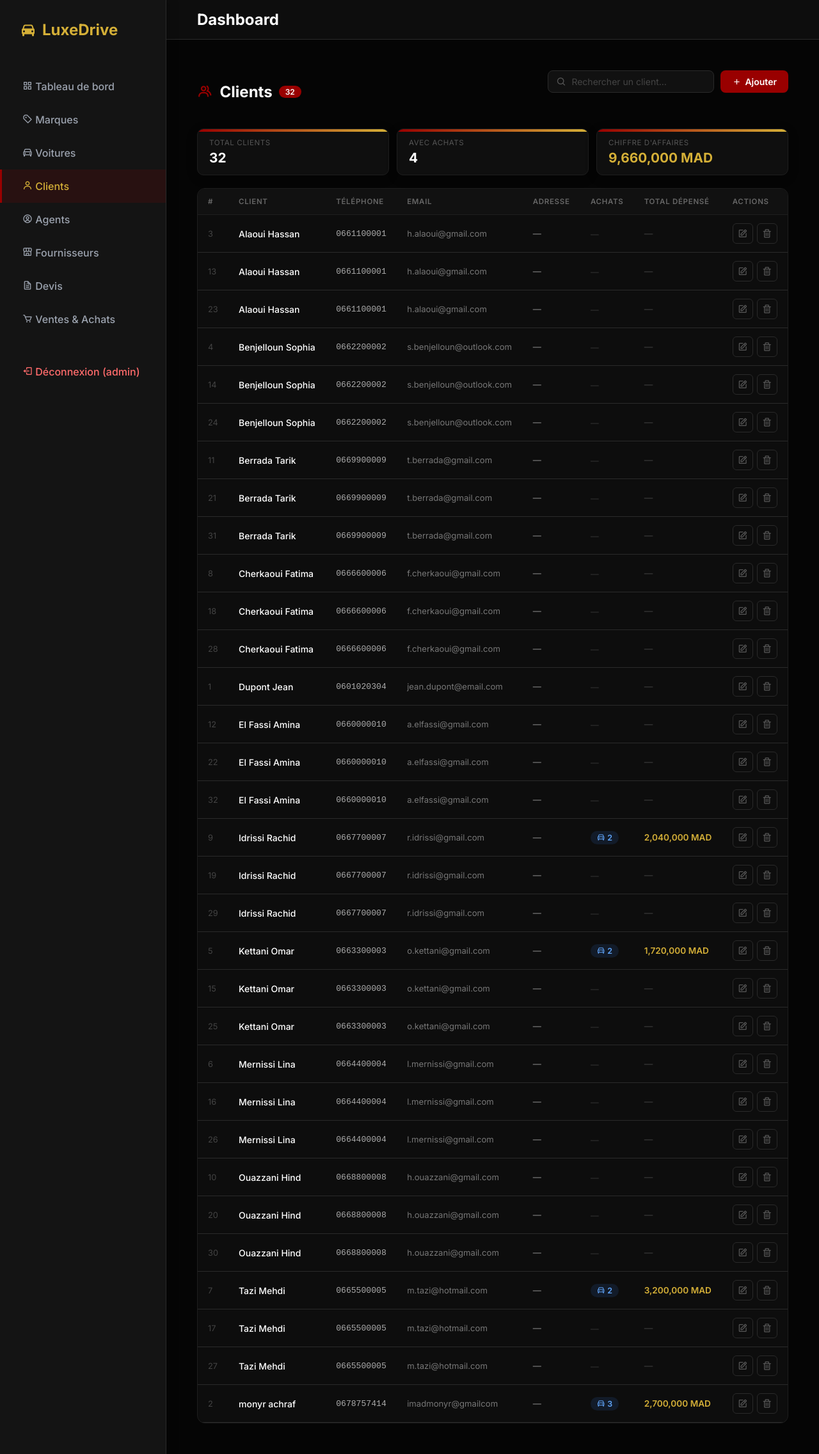
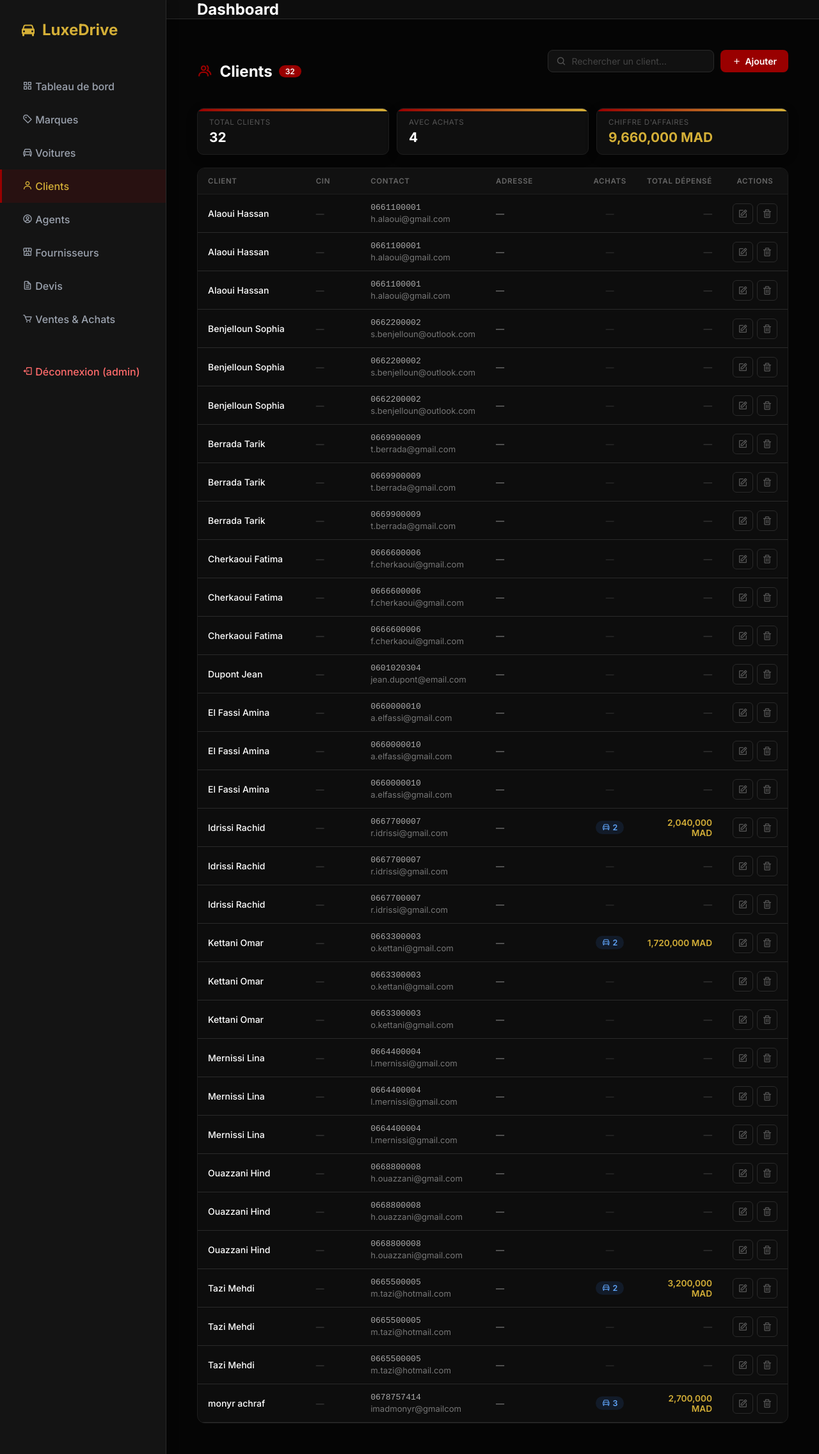
Before and after one commit to imadmonyr/PRROJECT_IMAD, a Flask app: page /clients in a window 1280 px wide. Shown: the whole page at 64% size. Run offline with Flask 3, Linux system fonts and the light colour scheme; a user stored in the database is signed in; data comes from the database, SQL or seed files in the repository; both versions use the stored data as it was after the commit.

Commit message:
Clients: add CIN column to DB and website
DB: ALTER TABLE client ADD COLUMN cin TEXT
init_db(): safe ALTER on startup

app.py:
- clients() POST: saves cin on insert
- client_edit() POST: saves cin on update

templates/clients.html:
- Add form: new CIN field between Prénom and Téléphone
- Table: 8 cols → 7 cols (merged Téléphone+Email into Contact); added CIN chip column
- colgroup fixed-width layout, overflow-x:auto on wrapper

templates/client_edit.html:
- Identité section: added CIN input (full-width row) pre-filled from DB

```diff
--- a/app.py
+++ b/app.py
@@ -179,6 +179,7 @@ def init_db():
     except Exception:
         pass  # Column already exists — safe to ignore
     for _a_col in [
+        "ALTER TABLE client ADD COLUMN cin    TEXT",
         "ALTER TABLE agent ADD COLUMN cin     TEXT",
         "ALTER TABLE agent ADD COLUMN adresse TEXT",
         "ALTER TABLE agent ADD COLUMN statut  TEXT DEFAULT 'Actif'",
@@ -512,9 +513,10 @@ def clients():
         telephone = request.form['telephone']
         email     = request.form['email']
         adresse   = request.form.get('adresse', '')
+        cin       = request.form.get('cin', '')
         cur.execute(
-            'INSERT INTO client (nom, prenom, telephone, email, adresse) VALUES (?, ?, ?, ?, ?)',
-            (nom, prenom, telephone, email, adresse)
+            'INSERT INTO client (nom, prenom, telephone, email, adresse, cin) VALUES (?, ?, ?, ?, ?, ?)',
+            (nom, prenom, telephone, email, adresse, cin)
         )
         db.commit()
         flash('Client ajouté avec succès.', 'success')
@@ -546,13 +548,14 @@ def client_edit(id_client):
     cur = db.cursor()
     if request.method == 'POST':
         cur.execute(
-            'UPDATE client SET nom=?, prenom=?, telephone=?, email=?, adresse=? WHERE id_client=?',
+            'UPDATE client SET nom=?, prenom=?, telephone=?, email=?, adresse=?, cin=? WHERE id_client=?',
             (
                 request.form['nom'],
                 request.form['prenom'],
                 request.form['telephone'],
                 request.form['email'],
                 request.form.get('adresse', ''),
+                request.form.get('cin', ''),
                 id_client,
             )
         )
--- a/templates/client_edit.html
+++ b/templates/client_edit.html
@@ -156,6 +156,12 @@
             <input type="text" name="prenom" value="{{ client.prenom or '' }}" placeholder="Prénom" required>
           </div>
         </div>
+        <div class="form-row full">
+          <div class="form-group">
+            <label>CIN</label>
+            <input type="text" name="cin" value="{{ client.cin or '' }}" placeholder="AB123456">
+          </div>
+        </div>
 
         <div class="section-label" style="margin-top: 22px;">
           <i class='bx bx-phone'></i> Coordonnées
--- a/templates/clients.html
+++ b/templates/clients.html
@@ -271,6 +271,10 @@
           <input type="text" name="prenom" placeholder="Prénom" required>
         </div>
         <div class="form-group">
+          <label>CIN</label>
+          <input type="text" name="cin" placeholder="AB123456">
+        </div>
+        <div class="form-group">
           <label>Téléphone</label>
           <input type="text" name="telephone" placeholder="0600000000">
         </div>
@@ -294,37 +298,54 @@
 <!-- Table -->
 <div class="table-wrapper">
   <table id="clientsTable">
+    <colgroup>
+      <col style="width:22%;">
+      <col style="width:11%;">
+      <col style="width:20%;">
+      <col style="width:20%;">
+      <col style="width:9%;">
+      <col style="width:11%;">
+      <col style="width:7%;">
+    </colgroup>
     <thead>
       <tr>
-        <th>#</th>
         <th>Client</th>
-        <th>Téléphone</th>
-        <th>Email</th>
+        <th>CIN</th>
+        <th>Contact</th>
         <th>Adresse</th>
-        <th>Achats</th>
-        <th>Total dépensé</th>
-        <th>Actions</th>
+        <th style="text-align:center;">Achats</th>
+        <th style="text-align:right;">Total dépensé</th>
+        <th style="text-align:center;">Actions</th>
       </tr>
     </thead>
     <tbody>
       {% if clients %}
         {% for c in clients %}
         <tr class="client-row">
-          <td class="td-id">{{ c.id_client }}</td>
-          <td class="td-name">
-            {{ c.nom }} {{ c.prenom }}
+          <td>
+            <div class="td-name">{{ c.nom }} {{ c.prenom }}</div>
           </td>
-          <td class="td-phone">{{ c.telephone or '—' }}</td>
-          <td class="td-email">{{ c.email or '—' }}</td>
+          <td>
+            {% if c.cin %}
+              <span style="display:inline-block;font-family:'Courier New',monospace;font-size:0.75rem;color:#888;background:#141414;border:1px solid #222;border-radius:4px;padding:2px 7px;max-width:100%;overflow:hidden;text-overflow:ellipsis;white-space:nowrap;">{{ c.cin }}</span>
+            {% else %}
+              <span style="color:#444;font-size:0.8rem;">—</span>
+            {% endif %}
+          </td>
+          <td>
+            {% if c.telephone %}<div class="td-phone">{{ c.telephone }}</div>{% endif %}
+            {% if c.email %}<div class="td-email" style="margin-top:2px;">{{ c.email }}</div>{% endif %}
+            {% if not c.telephone and not c.email %}<span style="color:#444;font-size:0.8rem;">—</span>{% endif %}
+          </td>
           <td class="td-address">{{ c.adresse or '—' }}</td>
-          <td>
+          <td style="text-align:center;">
             {% if c.nb_achats and c.nb_achats > 0 %}
               <span class="td-badge blue"><i class='bx bx-car'></i> {{ c.nb_achats }}</span>
             {% else %}
               <span style="color:#333; font-size:0.8rem;">—</span>
             {% endif %}
           </td>
-          <td class="td-total">
+          <td class="td-total" style="text-align:right;">
             {% if c.total_depense and c.total_depense > 0 %}
               {{ "{:,.0f}".format(c.total_depense) }} MAD
             {% else %}
@@ -332,7 +353,7 @@
             {% endif %}
           </td>
           <td>
-            <div class="actions">
+            <div class="actions" style="justify-content:center;">
               <a href="/clients/edit/{{ c.id_client }}" class="btn-icon edit" title="Modifier">
                 <i class='bx bx-edit'></i>
               </a>
@@ -348,14 +369,14 @@
         {% endfor %}
       {% else %}
         <tr class="empty-row">
-          <td colspan="8">
+          <td colspan="7">
             <i class='bx bx-user-x'></i>
             Aucun client enregistré
           </td>
         </tr>
       {% endif %}
       <tr class="no-results" id="noResults">
-        <td colspan="8" style="text-align:center; padding:40px; color:#444;">
+        <td colspan="7" style="text-align:center; padding:40px; color:#444;">
           <i class='bx bx-search-alt' style="font-size:2rem; display:block; margin-bottom:8px; color:#2a2a2a;"></i>
           Aucun résultat pour cette recherche
         </td>
```
Also changed, not shown: database.db.
